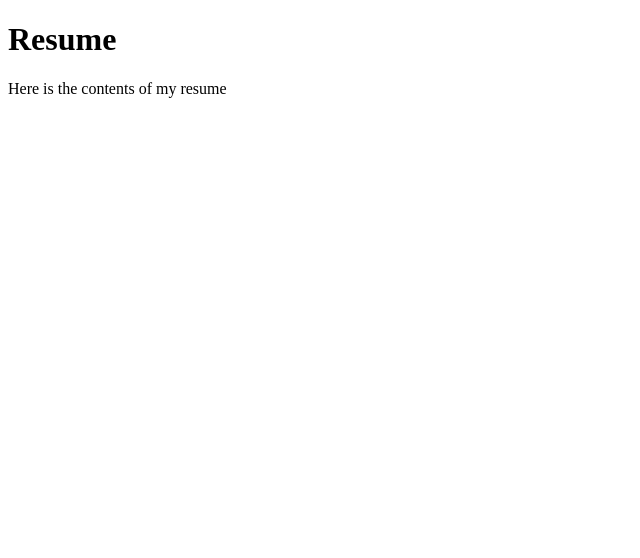
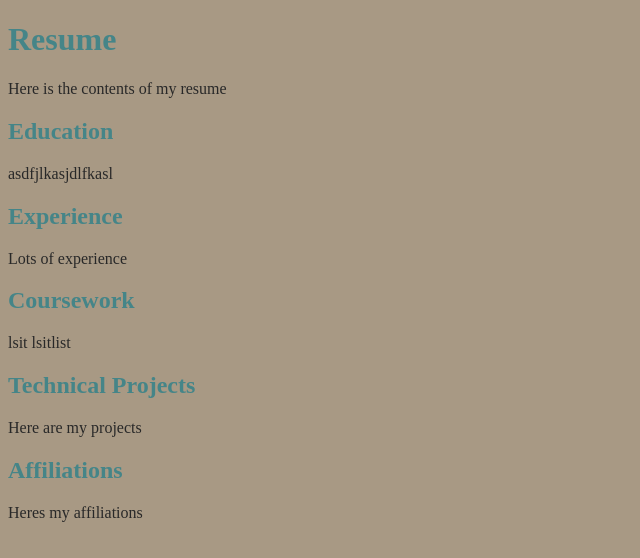
Before and after one commit to TylerWeir/TylerWeir.github.io, a plain HTML site: page resume.html in a window 1280 px wide. Shown: the whole page, without its empty margins (0-640 px from the left). Drawn offline with Linux system fonts and the light colour scheme.

Commit message:
Added the resume sections and applied a basic style.

```diff
--- a/resume.css
+++ b/resume.css
@@ -1 +1,19 @@
+/* Color palette */
+:root {
+	--light-shade: #A89984;
+	--light-accent:	#689D6A;
+	--main-color: #458588;
+	--dark-accent: #CC241D;
+	--dark-shade: #282828;
+}
+
 /* stylesheet for the resume page */
+* {
+	background-color: var(--light-shade);
+	color: var(--dark-shade);
+}
+
+h1,
+h2 {
+	color: var(--main-color);
+}
--- a/resume.html
+++ b/resume.html
@@ -8,5 +8,20 @@
 	<body>
 		<h1>Resume</h1>
 		<p>Here is the contents of my resume</p>
+
+		<h2>Education</h2>
+		<p>asdfjlkasjdlfkasl</p>
+
+		<h2>Experience</h2>
+		<p>Lots of experience<p>
+
+		<h2>Coursework</h2>
+		<p>lsit lsitlist </p>
+
+		<h2>Technical Projects</h2>
+		<p>Here are my projects</p>
+
+		<h2>Affiliations</h2>
+		<p> Heres my affiliations </p>
 	</body>
 </html>
```
